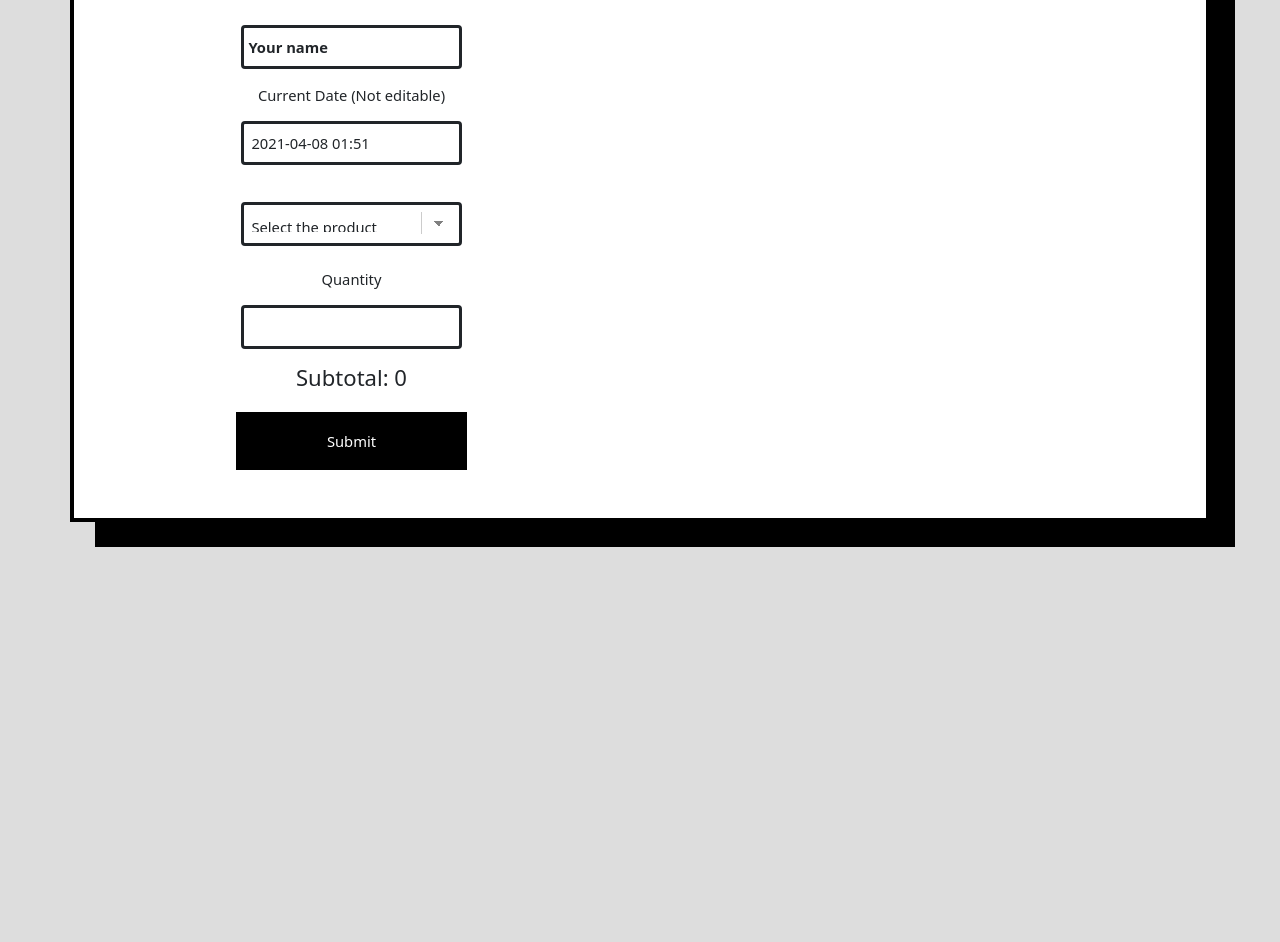
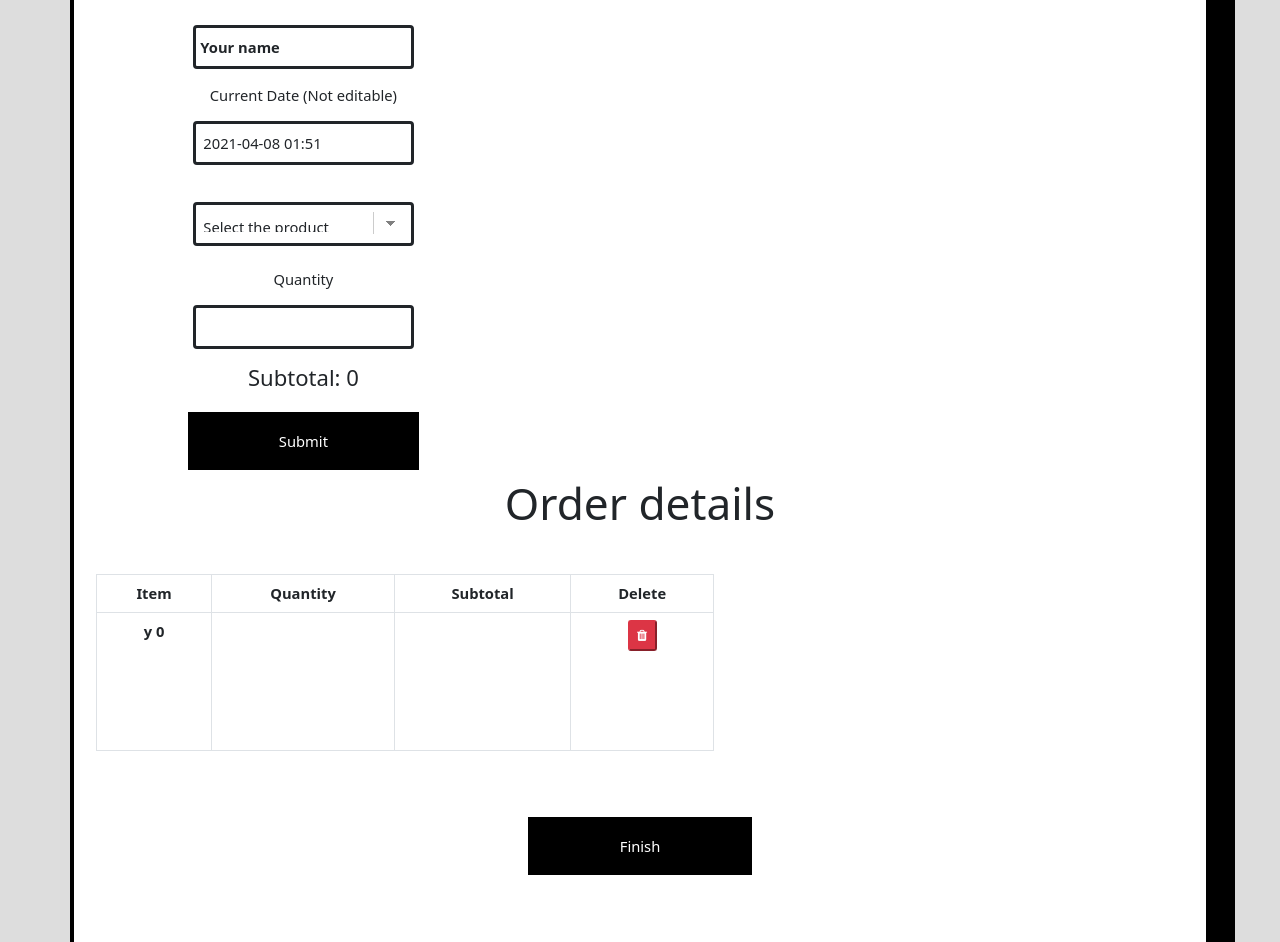
Before and after one commit to JuanEstebanCC/Geek-Cosmetics, a React app in the folder client/: page /cosmetics/new in a window 1280 px wide. Shown: the part 176-1118 px from the top of the page. Before the commit the page ends 800 px from the top, so only its background shows below. Built offline with nearby package versions, Linux system fonts and the light colour scheme; a web font is replaced by a local one.

Commit message:
Cosmectics new order done, order details working

```diff
--- a/client/src/pages/NewCosmetics.js
+++ b/client/src/pages/NewCosmetics.js
@@ -9,6 +9,7 @@ const NewCosmetics = () => {
   const [item, setItem] = useState("");
   const [quantity, setQuantity] = useState(0);
   const [subtotal, setSubtotal] = useState(0);
+  const [currentOrder, setCurrentOrder] = useState([{}]);
   const objecto = Object.values(dataes);
   const getCurrentDate = () => {
     const dayjs = require("dayjs");
@@ -28,45 +29,72 @@ const NewCosmetics = () => {
     });
   });
 
+  let orders = [...currentOrder];
   //console.log(calculateSubtotal());
   const handleSubmit = (values) => {
-    console.log(values);
+    console.log(values.client_name);
     console.info(item);
     console.log(currentDate);
+    console.log(currentOrder);
+
+    console.log(currentOrder.length);
+    const newOrder = [
+      {
+        client_name: values.client_name,
+        item: item,
+        quantity: quantity,
+        subtotal: subtotal,
+        date: currentDate,
+      },
+    ];
+    orders = [...currentOrder, ...newOrder];
+    console.log(orders, "THE ORDERS");
+    for (let i = 0; i <= currentOrder.length; i++) {}
+    setCurrentOrder([...currentOrder, ...newOrder]);
+    console.log(currentOrder);
   };
   const validate = Yup.object({
     client_name: Yup.string().required("Client name required"),
   });
+
+  const deleteItem = (index) => {
+    console.log(orders[index], "JAVI", orders.length);
+    for (let i = 0; i < orders.length; i++) {
+      console.log(orders[i]);
+      if (orders[i] === index) {
+        orders.splice(i, 1);
+      }
+    }
+  };
   return (
     <>
       <nav class="navbar navbar-dark bg-dark"></nav>
       <div class="container">
         <div class="row">
-          <div class="col-6">
+          <div class="col-5">
             <h4 className="font-weight-bold display-5 mb-5">Order</h4>
             <Formik
               initialValues={{
                 client_name: "",
               }}
+              validationSchema={validate}
               onSubmit={(values) => {
-                console.log("Valores");
-                console.log(values, "Hello");
                 handleSubmit(values);
               }}
             >
               <Form>
                 <div></div>
-                <label class="input">
-                  <input
+                <label htmlFor="client_name" class="input">
+                  <Field
                     className="input__field mb-3"
+                    type="text"
+                    placeholder="Jhon Doe"
                     id="client_name"
                     name="client_name"
-                    type="text"
-                    placeholder="Jhon Doe"
+                    required
                   />
                   <span class="input__label">Your name</span>
                 </label>
-
                 <div></div>
                 <label htmlFor="date" className="font-weight-bold">
                   Current Date (Not editable)
@@ -90,8 +118,9 @@ const NewCosmetics = () => {
                   onChange={(e) => {
                     setItem(e.target.value);
                   }}
+                  required
                 >
-                  <option value="0">Select the product</option>
+                  <option value="">Select the product</option>
                   {objecto.map((e) => {
                     return (
                       <option value={e.descripcion}>{e.descripcion}</option>
@@ -110,6 +139,7 @@ const NewCosmetics = () => {
                     id="quantity"
                     name="quantity"
                     className="input__field mt-3"
+                    required
                     onChange={(e) => {
                       setQuantity(e.target.value);
                     }}
@@ -124,6 +154,44 @@ const NewCosmetics = () => {
           </div>
           <div class="col">
             <h5 className="display-5 mb-5">Order details</h5>
+            <table class="table table-bordered table-cosmectics m-4">
+              <thead className="thead-dark">
+                <tr>
+                  <th scope="col">Item</th>
+                  <th scope="col">Quantity</th>
+                  <th scope="col">Subtotal</th>
+                  <th scope="col">Delete</th>
+                </tr>
+              </thead>
+              <tbody>
+                {orders.map((e, index) => {
+                  return (
+                    <tr id={index}>
+                      <th scope="row">
+                        {e.item} y {index}
+                      </th>
+                      <td>{e.quantity}</td>
+                      <td>{e.subtotal}</td>
+                      <td>
+                        <button
+                          class=" btn-danger btn-sm rounded-lg"
+                          type="button"
+                          data-toggle="tooltip"
+                          onClick={() => deleteItem(index)}
+                          data-placement="top"
+                          title="Delete"
+                        >
+                          <i class="fa fa-trash" aria-hidden="true"></i>
+                        </button>
+                      </td>
+                    </tr>
+                  );
+                })}
+              </tbody>
+            </table>
+            <button type="submit" className=" m-5 submit-button">
+              Finish
+            </button>
           </div>
         </div>
       </div>
--- a/client/src/styles/styles.css
+++ b/client/src/styles/styles.css
@@ -287,3 +287,7 @@ select:-moz-focusring {
   color: transparent;
   text-shadow: 0 0 0 #000;
 }
+.table-cosmectics {
+  width: 42em;
+  height: 12em;
+}
```
Also changed, not shown: 1 other file.
